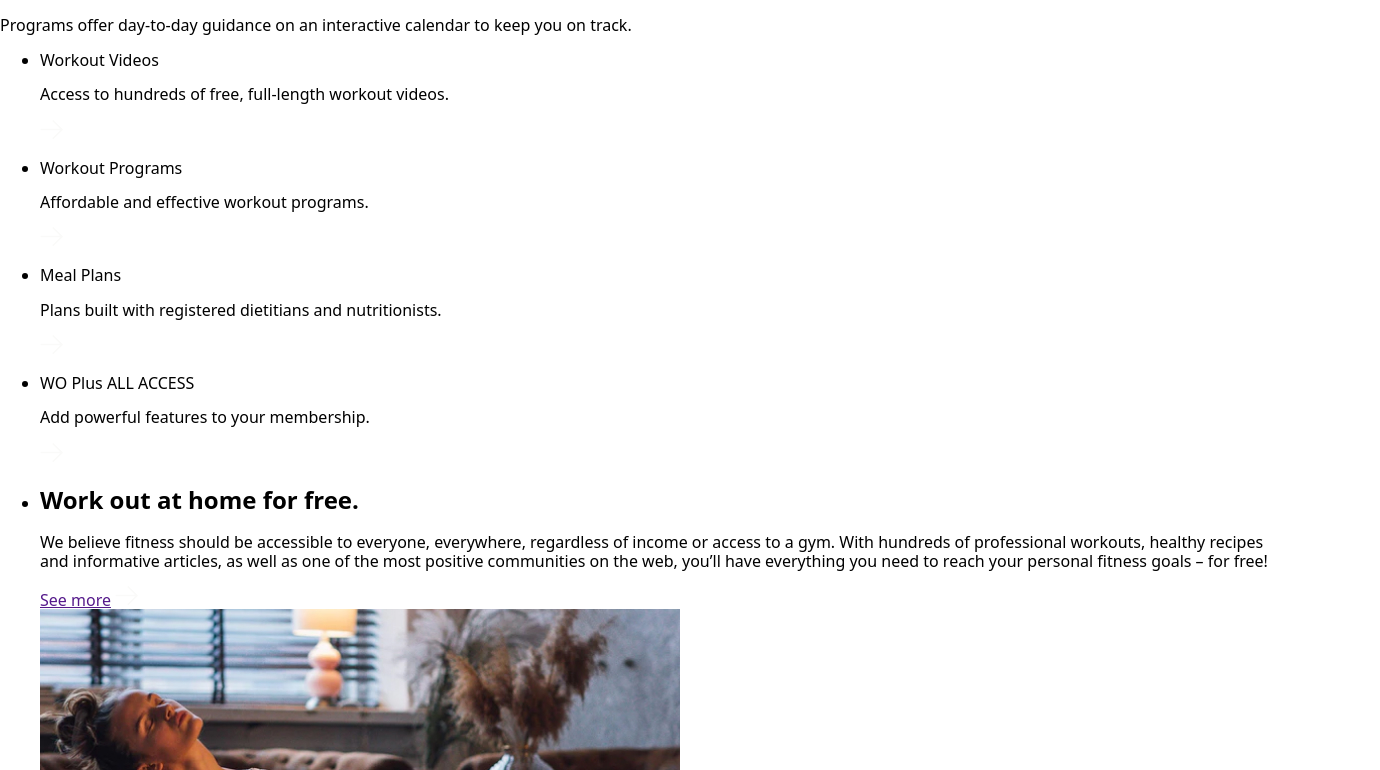
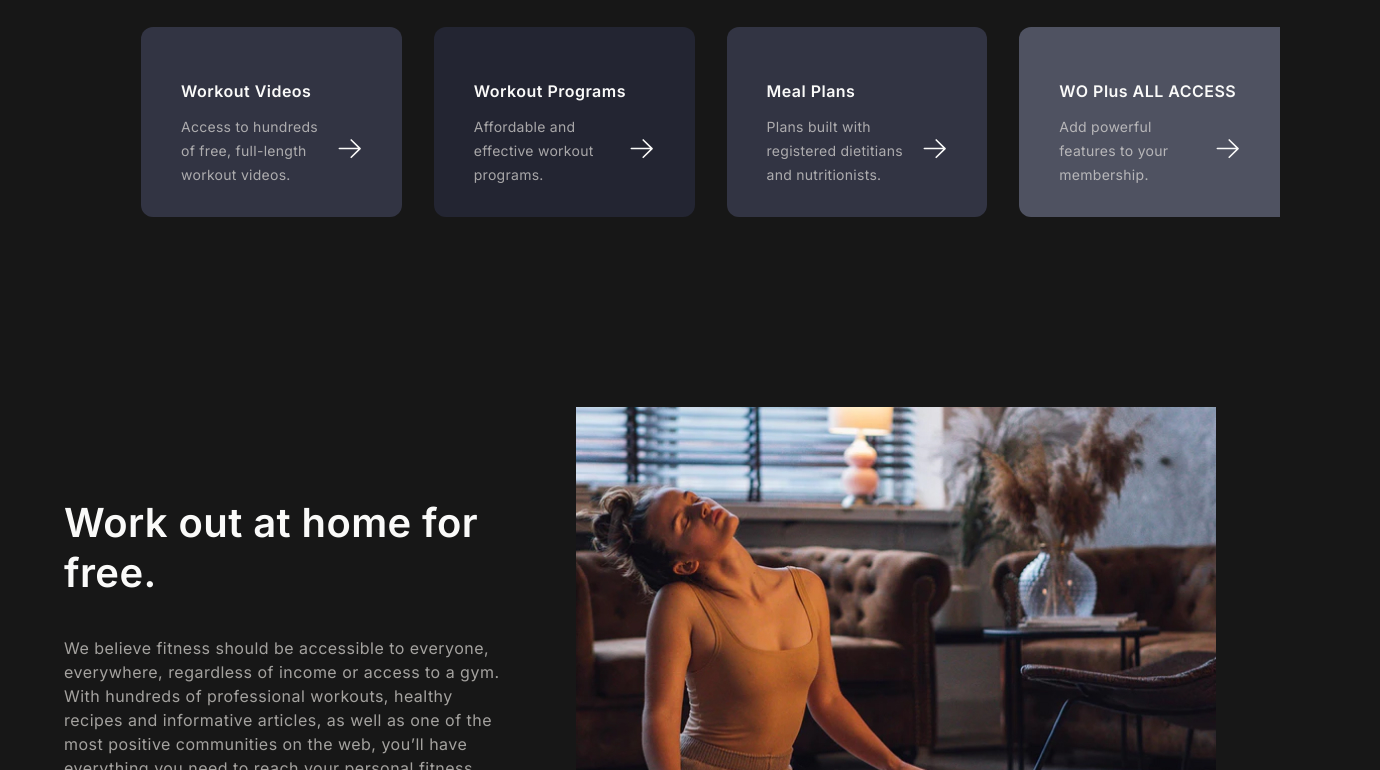
Before and after one commit to Maria2247/Workout, a plain HTML site: page index.html in a window 1280 px wide. Shown: the part 1344-2114 px from the top of the page, 1380 px wide, since content can reach past the window. Drawn offline with nearby package versions, Linux system fonts and the light colour scheme; the site is published under a folder, as on GitHub Pages, so addresses that start at the root find nothing.

Commit message:
Update index.html

```diff
--- a/index.html
+++ b/index.html
@@ -7,12 +7,12 @@
         <link rel="apple-touch-icon" sizes="180x180" href="./img/Favicon/apple-touch-icon.png" />
         <link rel="icon" type="image/png" sizes="32x32" href="./img/Favicon/favicon-32x32.png" />
         <link rel="icon" type="image/png" sizes="16x16" href="./img/Favicon/favicon-16x16.png" />
-        <link rel="manifest" href="/site.webmanifest" />
-        <link rel="mask-icon" href="/safari-pinned-tab.svg" color="#5bbad5" />
+        <link rel="manifest" href="./site.webmanifest" />
+        <link rel="mask-icon" href="./safari-pinned-tab.svg" color="#5bbad5" />
         <meta name="msapplication-TileColor" content="#ef8964" />
         <meta name="theme-color" content="#ef8964" />
         <link rel="stylesheet" href="https://cdnjs.cloudflare.com/ajax/libs/modern-normalize/2.0.0/modern-normalize.min.css" integrity="sha512-4xo8blKMVCiXpTaLzQSLSw3KFOVPWhm/TRtuPVc4WG6kUgjH6J03IBuG7JZPkcWMxJ5huwaBpOpnwYElP/m6wg==" crossorigin="anonymous" referrerpolicy="no-referrer" />
-        <link rel="stylesheet" href="/styles.css" />
+        <link rel="stylesheet" href="./styles.css" />
         <link rel="preconnect" href="https://fonts.googleapis.com" />
         <link rel="preconnect" href="https://fonts.gstatic.com" crossorigin />
         <link href="https://fonts.googleapis.com/css2?family=Inter:wght@100..900&display=swap" rel="stylesheet" />
```
